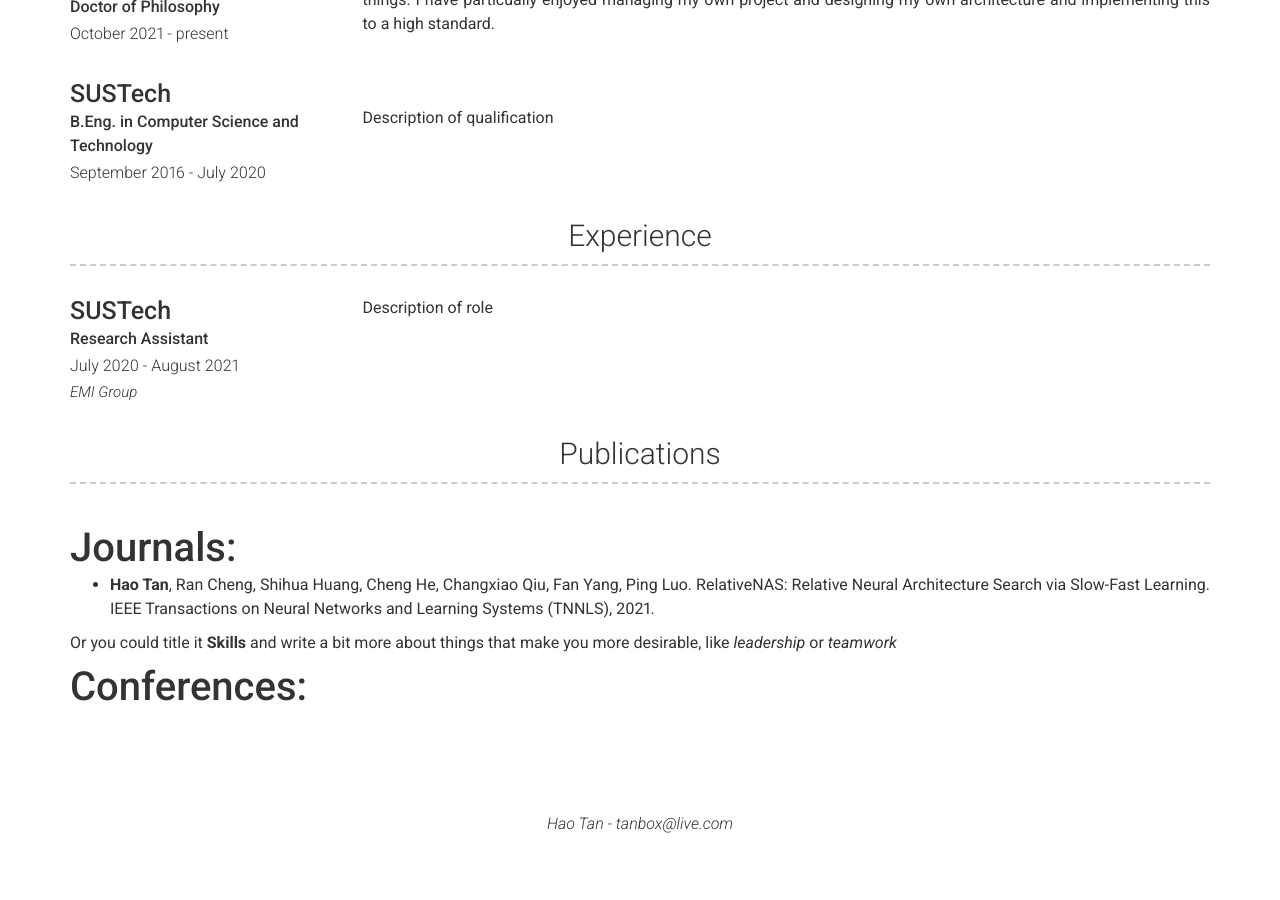
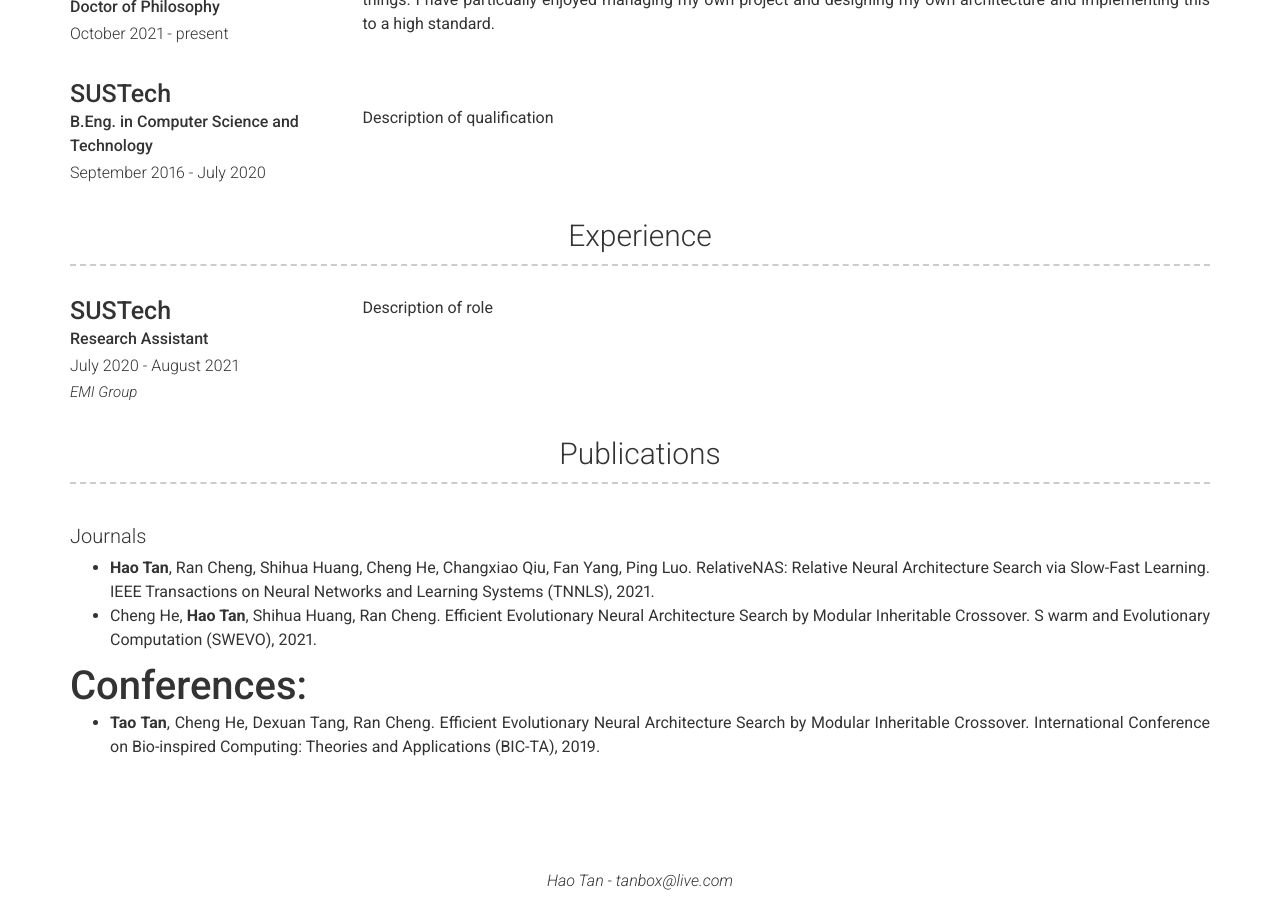
Before and after one commit to haotan1998/haotan1998.github.io, a Jekyll site: the page built from index.md, in a window 1280 px wide and 900 px high, scrolled down 971 px. Built offline with Jekyll 4.4.1, drawn with Linux system fonts in a browser that asks for light colours; nearby versions of some CDN libraries; before the commit the page ends 1814 px from its top, so only the background shows below that; some of the changed text lies outside the part shown.

Commit message:
Update _config.yml

```diff
--- a/_config.yml
+++ b/_config.yml
@@ -42,7 +42,7 @@ about_profile_image: images/profile.jpg
 about_content: | # this will include new lines to allow paragraphs
   Hao Tan is currently a PhD student with the School of Computing at the Univeristy of Leeds, UK.
   He received the B.Eng. degree in Computer Science and Engineering from Southern Univeristy of Science and Technology (SUSTech), China in 2020.
-  His research interests are in the field of <mark> computer vision </mark>  <mark> automated machine learning</mark> and in particular <mark> evolutionary neural architecture search</mark>
+  His research interests are in the field of <mark> computer vision </mark>, <mark> automated machine learning</mark>, and in particular <mark> evolutionary neural architecture search</mark>.
 
 content:
   - title: Recent News
@@ -85,14 +85,18 @@ content:
   - title: Publications
     layout: text
     content: | # this will include new lines to allow paragraphs
-      # Journals:
+      ## Journals
       - **Hao Tan**, Ran Cheng, Shihua Huang, Cheng He, Changxiao Qiu, Fan Yang, Ping Luo.
       RelativeNAS: Relative Neural Architecture Search via Slow-Fast Learning.
       IEEE Transactions on Neural Networks and Learning Systems (TNNLS), 2021.
-
-      Or you could title it **Skills** and write a bit more about things that make you more desirable, like *leadership* or *teamwork*
+      - Cheng He, **Hao Tan**, Shihua Huang, Ran Cheng.
+      Efficient Evolutionary Neural Architecture Search by Modular Inheritable Crossover. S
+      warm and Evolutionary Computation (SWEVO), 2021.
 
       # Conferences:
+      - **Tao Tan**, Cheng He, Dexuan Tang, Ran Cheng.
+      Efficient Evolutionary Neural Architecture Search by Modular Inheritable Crossover.
+      International Conference on Bio-inspired Computing: Theories and Applications (BIC-TA), 2019.
 # Footer
 footer_show_references: false
 # references_title: References on request (Override references text)
```
